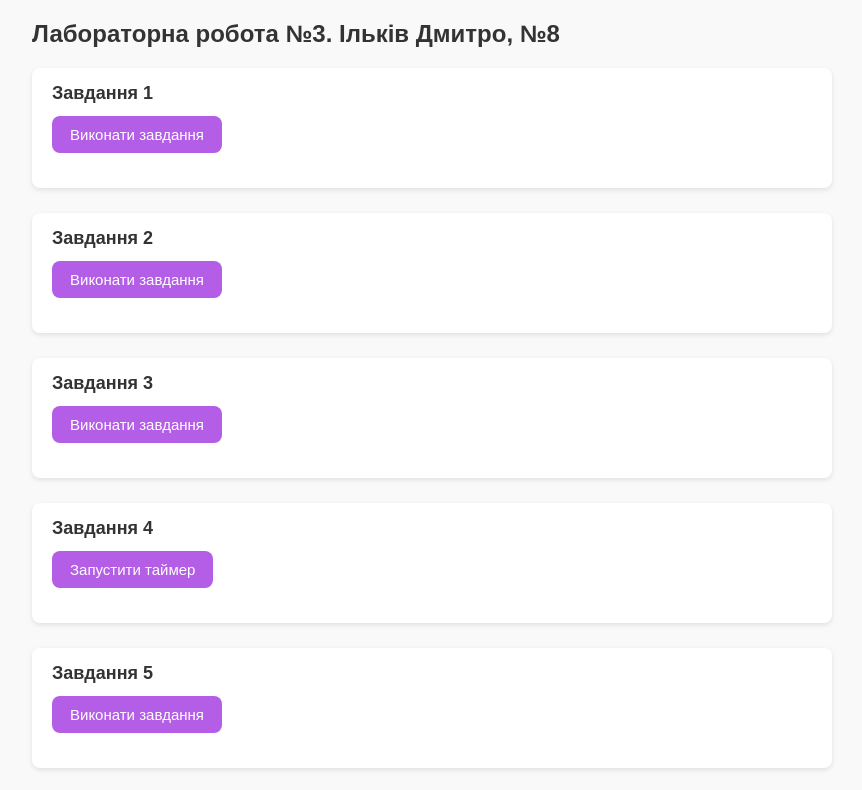
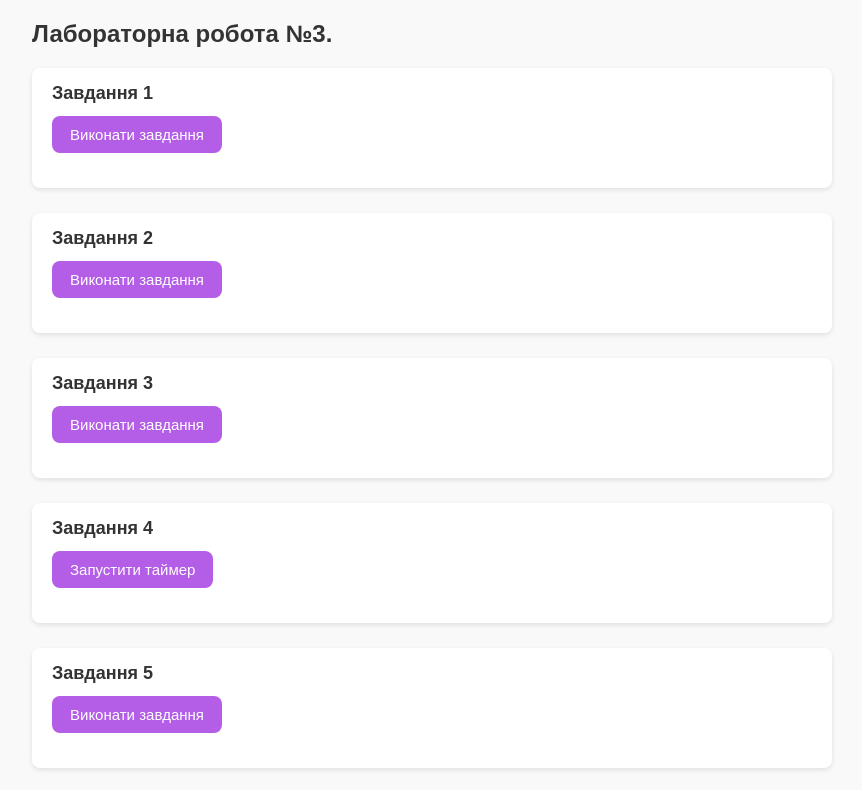
Before and after one commit to lulu22823/LR_3, a plain HTML site: page index.html in a window 1280 px wide. Shown: the top 790 px of the page, without its empty margins (208-1070 px from the left). Drawn offline with Linux system fonts and the light colour scheme.

Commit message:
Add files via upload

```diff
--- a/index.html
+++ b/index.html
@@ -8,7 +8,7 @@
 </head>
 <body>
 
-    <h2>Лабораторна робота №3. Ільків Дмитро, №8</h2>
+    <h2>Лабораторна робота №3.</h2>
 
     <div class="task task1">
         <h3>Завдання 1</h3>
```
